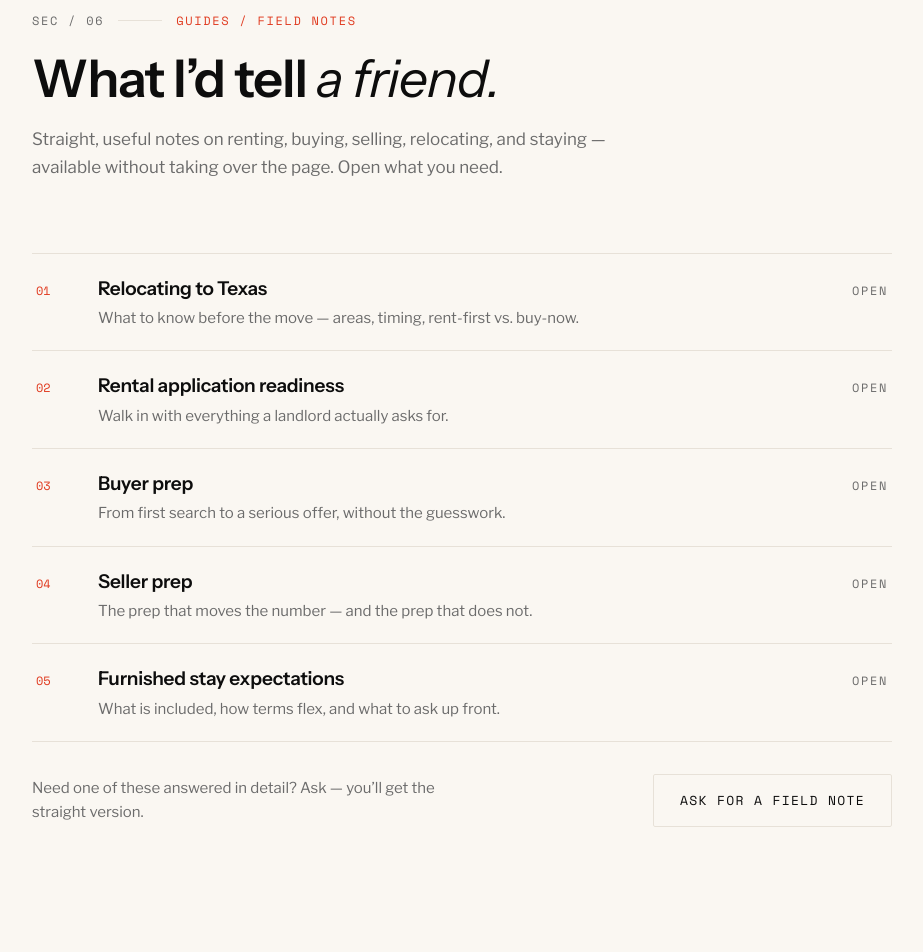
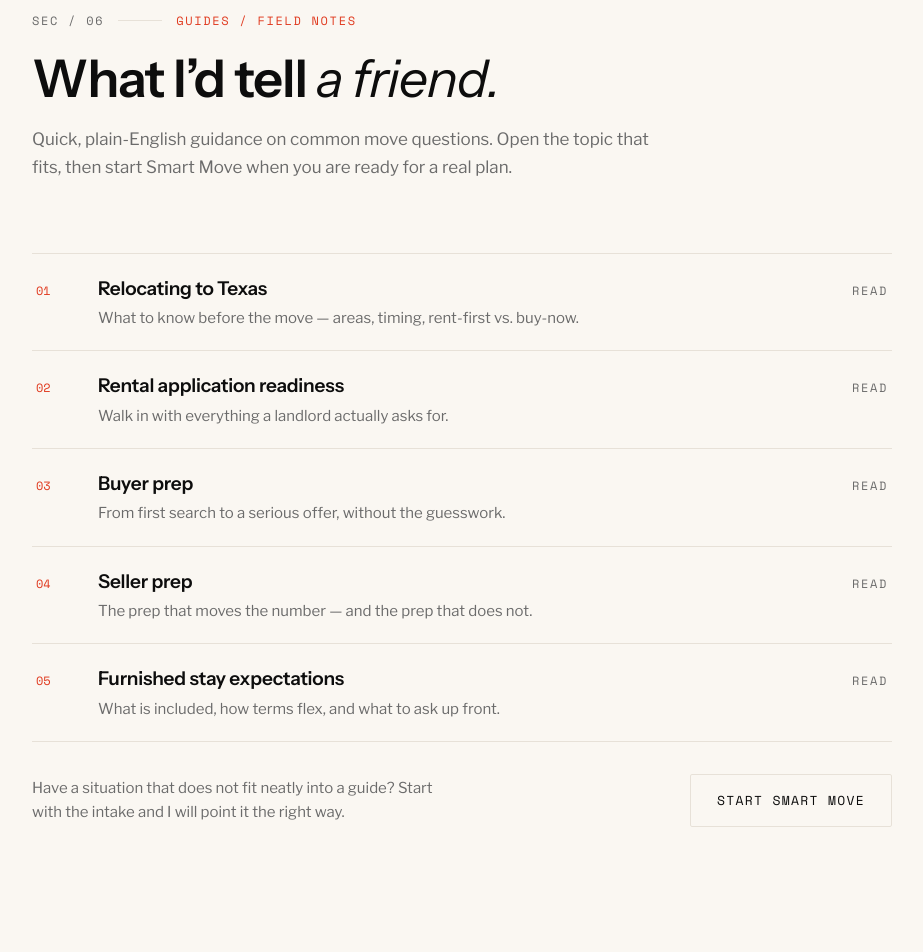
Before and after one commit to d8dles/jwillsoldit-hub, a React (Vite) app: page / in a window 1280 px wide. Shown: the part 8200-9152 px from the top of the page, without its empty margins (24-947 px from the left). Built offline with nearby package versions, Linux system fonts and the light colour scheme.

Commit message:
Clarify guide section CTA

```diff
--- a/src/sections/GuidesSection.tsx
+++ b/src/sections/GuidesSection.tsx
@@ -1,6 +1,6 @@
 import { SectionHeader } from '../components/SectionHeader';
 import { useReveal } from '../utils/motion';
-import { mailtoLink } from '../utils/links';
+import { smartMoveLink } from '../utils/links';
 import styles from './GuidesSection.module.css';
 
 const FIELD_NOTES = [
@@ -50,7 +50,7 @@ export function GuidesSection() {
               What I&rsquo;d tell <em>a friend.</em>
             </>
           }
-          lede="Straight, useful notes on renting, buying, selling, relocating, and staying — available without taking over the page. Open what you need."
+          lede="Quick, plain-English guidance on common move questions. Open the topic that fits, then start Smart Move when you are ready for a real plan."
         />
 
         <div ref={ref} className={`${styles.list} reveal`}>
@@ -62,7 +62,7 @@ export function GuidesSection() {
                   <span className={styles.title}>{note.title}</span>
                   <span className={styles.line}>{note.line}</span>
                 </span>
-                <span className={`mono-label ${styles.status}`}>OPEN</span>
+                <span className={`mono-label ${styles.status}`}>READ</span>
               </summary>
               <p className={styles.detail}>{note.detail}</p>
             </details>
@@ -71,10 +71,10 @@ export function GuidesSection() {
 
         <div className={styles.footerRow}>
           <p className={styles.footerNote}>
-            Need one of these answered in detail? Ask — you&rsquo;ll get the straight version.
+            Have a situation that does not fit neatly into a guide? Start with the intake and I will point it the right way.
           </p>
-          <a href={mailtoLink('Field note request — jwillsoldit.com')} className="btn btn--ghost">
-            Ask for a field note
+          <a href={smartMoveLink()} className="btn btn--ghost" rel="noopener">
+            Start Smart Move
           </a>
         </div>
       </div>
```
